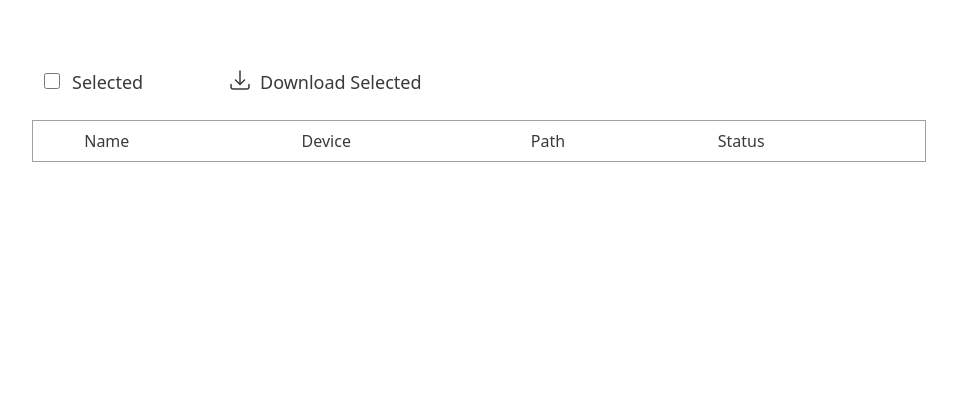
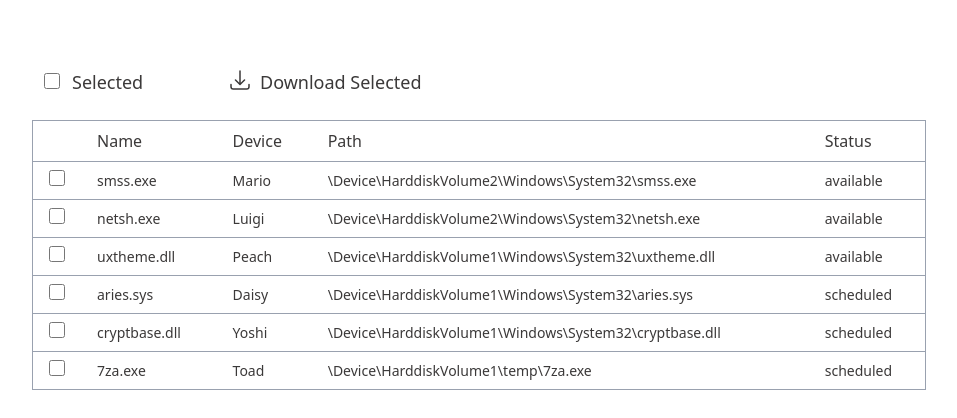
Before and after one commit to rahulrapatwar/file-download, a React (Vite) app: page / in a window 1280 px wide. Shown: the top 418 px of the page, without its empty margins (12-969 px from the left). Built offline with nearby package versions, Linux system fonts and the light colour scheme.

Commit message:
create TableRow component and use in Table component

```diff
--- a/src/components/Table.tsx
+++ b/src/components/Table.tsx
@@ -1,5 +1,6 @@
 import type { TableProps } from '../types/table';
 import { TableHeader } from './TableHeader';
+import { TableRow } from './TableRow';
 
 export function Table<T>({
   columns,
@@ -12,7 +13,13 @@ export function Table<T>({
           columns={columns}
         />
         <tbody>
-          {/* TODO */}
+          {data.map((item, index) => (
+            <TableRow<T>
+              key={index}
+              item={item}
+              columns={columns}
+            />
+          ))}
         </tbody>
       </table>
     </div>
--- /dev/null
+++ b/src/components/TableRow.tsx
@@ -0,0 +1,26 @@
+import type { TableRowProps } from '../types/table';
+
+export function TableRow<T>({
+  item,
+  columns,
+  isSelected = false
+}: TableRowProps<T>) {
+  return (
+    <tr
+      className={`border border-gray-400 cursor-pointer text-sm hover:bg-[#F5F5F5]`}
+    >
+      <td className="px-4 py-2">
+        <input
+          type="checkbox"
+          checked={isSelected}
+          className="w-4 h-4"
+        />
+      </td>
+      {columns.map((column) => (
+        <td key={column.key} className="px-4 py-2">
+          {(item as any)[column.key]}
+        </td>
+      ))}
+    </tr>
+  );
+}
```
Also changed, not shown: src/types/table.ts (+8 -0 lines).
